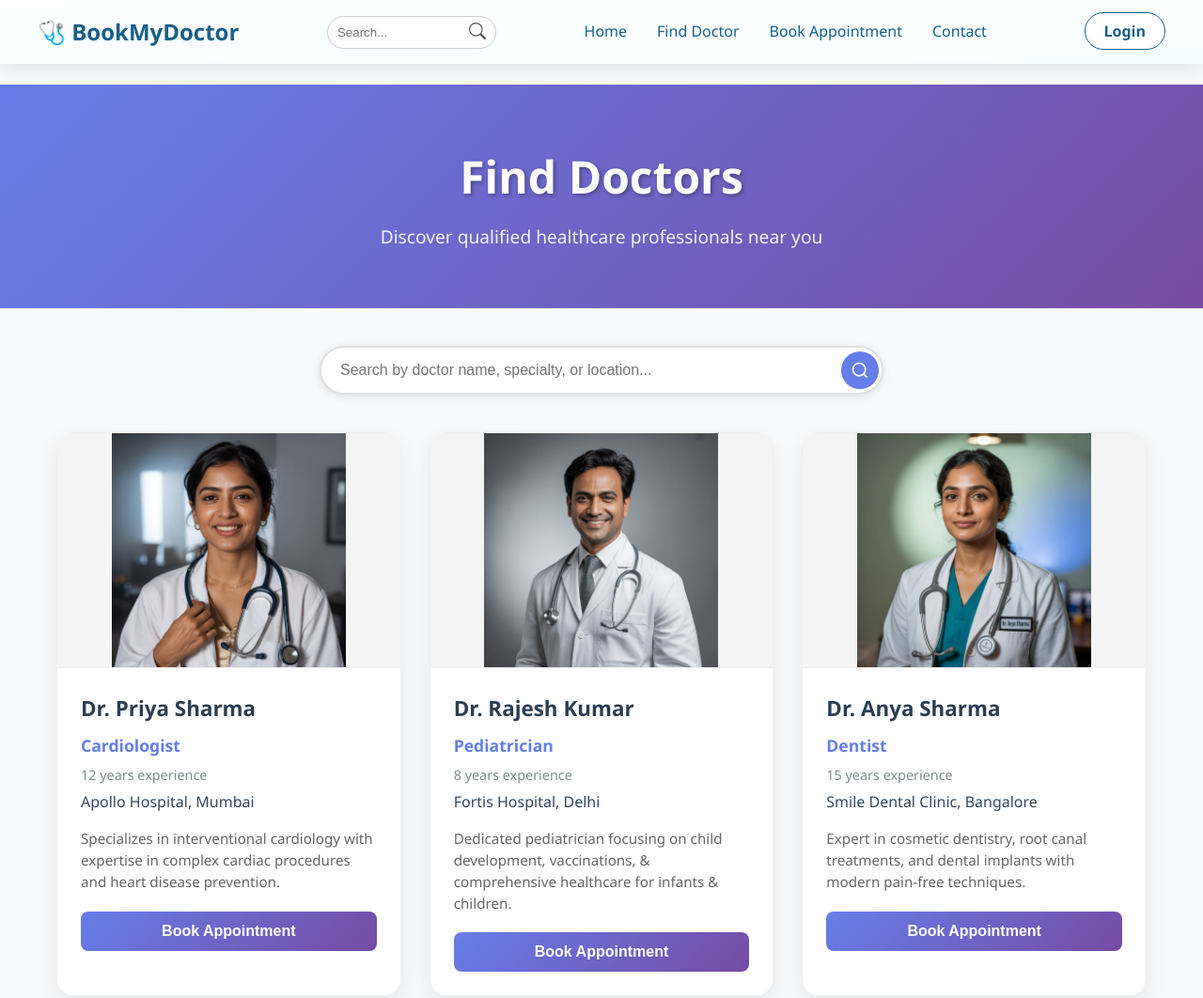
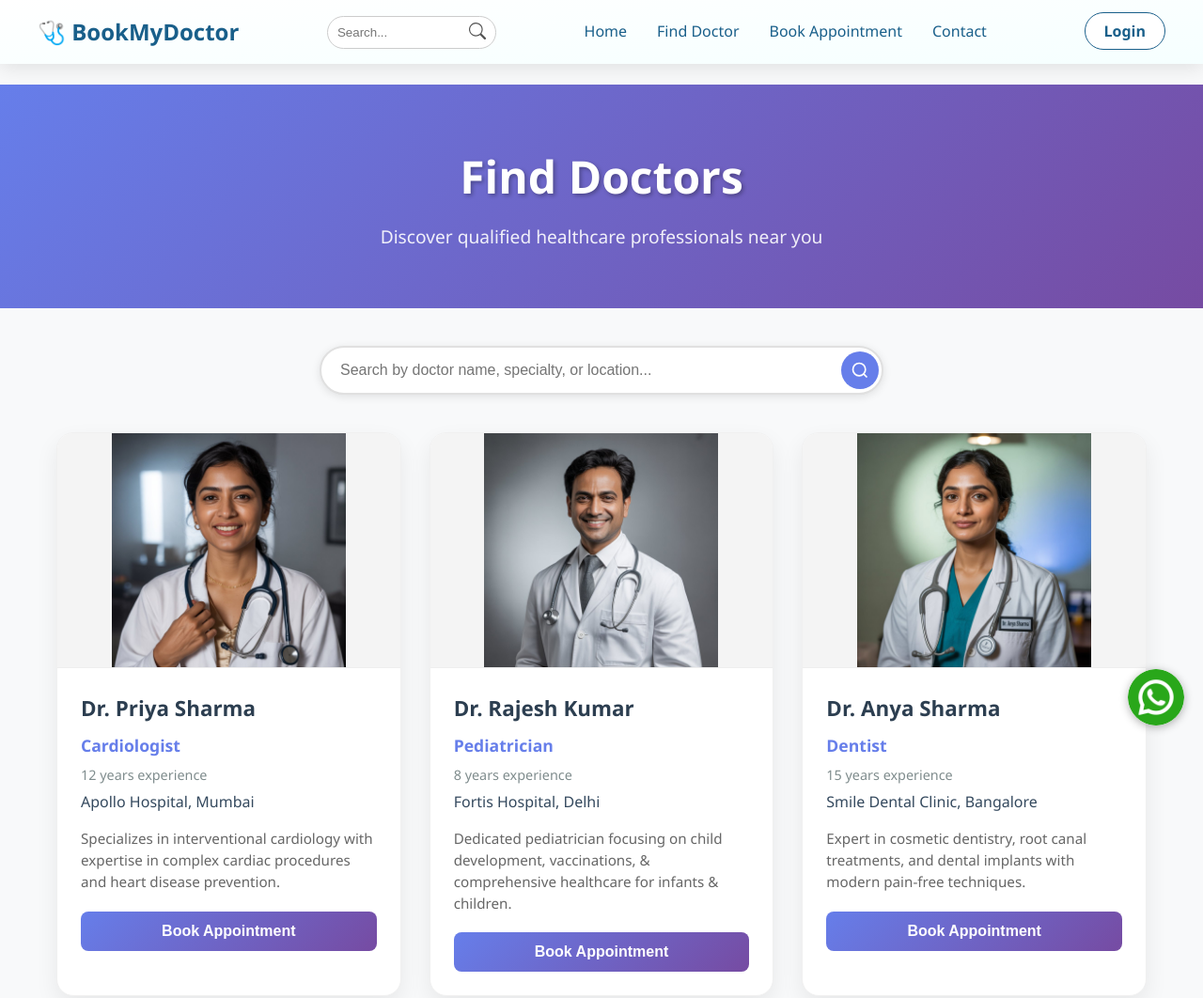
Before and after one commit to CS-THUNDER/BookMyDoctor, a plain HTML site: page Frontend/pages/find-doctor.html in a window 1280 px wide. Shown: the top 1062 px of the page at 94% size. Drawn offline with Linux system fonts and the light colour scheme; no server answers.

Commit message:
whatsapp Add

```diff
--- a/Frontend/css/find-doctor.css
+++ b/Frontend/css/find-doctor.css
@@ -550,3 +550,60 @@ body {
     width: 100px;
   }
 }
+
+/* ✅ Floating WhatsApp Button (visible on all devices) */
+.whatsapp-float {
+  position: fixed;
+  bottom: 20px;
+  right: 20px;
+  z-index: 999;
+  display: inline-block;
+  animation: bounce 2s infinite;
+  text-decoration: none;
+}
+
+/* ✅ WhatsApp Icon Image */
+.whatsapp-img {
+  width: 60px;
+  height: 60px;
+  object-fit: cover;
+  border-radius: 50%;
+  box-shadow: 0 2px 10px rgba(0, 0, 0, 0.3);
+}
+
+/* ✅ Tooltip Styling */
+.tooltip {
+  visibility: hidden;
+  width: 140px;
+  background-color: #25d366;
+  color: #fff;
+  text-align: center;
+  border-radius: 6px;
+  padding: 6px;
+  position: absolute;
+  bottom: 75px;
+  right: -30px;
+  opacity: 0;
+  transition: opacity 0.3s ease;
+  font-size: 14px;
+  font-family: sans-serif;
+}
+
+/* ✅ Show tooltip on hover */
+.whatsapp-float:hover .tooltip {
+  visibility: visible;
+  opacity: 1;
+}
+
+/* ✅ Bounce Animation */
+@keyframes bounce {
+  0%, 20%, 50%, 80%, 100% {
+      transform: translateY(0);
+  }
+  40% {
+      transform: translateY(-10px);
+  }
+  60% {
+      transform: translateY(-5px);
+  }
+}
--- a/Frontend/css/style.css
+++ b/Frontend/css/style.css
@@ -775,3 +775,60 @@ html {
   border: none;
   box-shadow: 0 8px 25px rgba(0, 0, 0, 0.1);
 }
+
+/* ✅ Floating WhatsApp Button (visible on all devices) */
+.whatsapp-float {
+  position: fixed;
+  bottom: 20px;
+  right: 20px;
+  z-index: 999;
+  display: inline-block;
+  animation: bounce 2s infinite;
+  text-decoration: none;
+}
+
+/* ✅ WhatsApp Icon Image */
+.whatsapp-img {
+  width: 60px;
+  height: 60px;
+  object-fit: cover;
+  border-radius: 50%;
+  box-shadow: 0 2px 10px rgba(0, 0, 0, 0.3);
+}
+
+/* ✅ Tooltip Styling */
+.tooltip {
+  visibility: hidden;
+  width: 140px;
+  background-color: #25d366;
+  color: #fff;
+  text-align: center;
+  border-radius: 6px;
+  padding: 6px;
+  position: absolute;
+  bottom: 75px;
+  right: -30px;
+  opacity: 0;
+  transition: opacity 0.3s ease;
+  font-size: 14px;
+  font-family: sans-serif;
+}
+
+/* ✅ Show tooltip on hover */
+.whatsapp-float:hover .tooltip {
+  visibility: visible;
+  opacity: 1;
+}
+
+/* ✅ Bounce Animation */
+@keyframes bounce {
+  0%, 20%, 50%, 80%, 100% {
+      transform: translateY(0);
+  }
+  40% {
+      transform: translateY(-10px);
+  }
+  60% {
+      transform: translateY(-5px);
+  }
+}
--- a/Frontend/pages/find-doctor.html
+++ b/Frontend/pages/find-doctor.html
@@ -254,6 +254,13 @@
 
     <script src="/Frontend/js/finddoctor.js"></script>
     <script src="/Frontend/js/search.js"></script>
+
+    <!-- ✅ Floating WhatsApp Support with Tooltip -->
+    <a href="https://wa.me/7063483365?text=Hi%20I%20need%20help%20booking%20an%20appointment" class="whatsapp-float"
+        target="_blank" aria-label="Chat on WhatsApp">
+        <img src="/Frontend/Assets/whatsapp.png" alt="WhatsApp Support" class="whatsapp-img">
+        <span class="tooltip">Chat with us!</span>
+    </a>
 </body>
 
 </html>
```
Also changed, not shown: Frontend/index.html (+8 -0 lines), Frontend/Assets/whatsapp.png (added).
